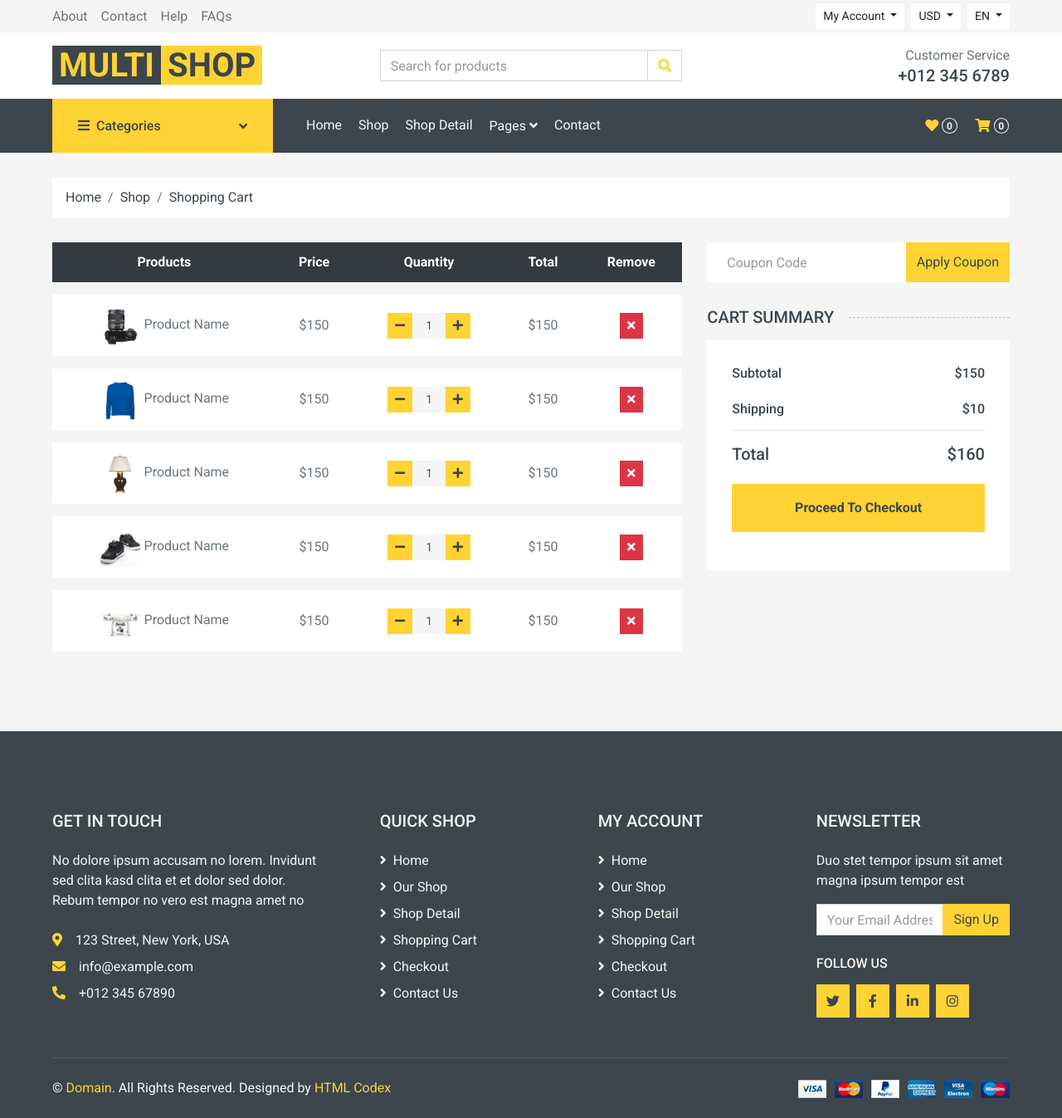
After one commit to nargesyaghoubi/Sky-Shop, a Django app: page /cart/ in a window 1280 px wide. The commit adds this page. Shown: the whole page at 83% size. Run offline with Django 5.2, Linux system fonts and the light colour scheme; some libraries are stand-ins or nearby versions.

Commit message:
add cart.html file

```diff
--- a/main/urls.py
+++ b/main/urls.py
@@ -1,8 +1,9 @@
 from django.urls import path, include
-from .views import index, shop
+from .views import index, shop, cart
 
 urlpatterns = [
     path('', index, name='index'),
     path('shop/', shop, name='shop'),
+    path('cart/', cart, name='cart')
 
 ]
--- a/main/views.py
+++ b/main/views.py
@@ -6,3 +6,5 @@ def index(request):
     return render(request, template_name='index.html')
 def shop(request):
     return render(request, template_name='shop.html')
+def cart(request):
+    return render(request, template_name='cart.html')
--- a/templates/_partials/navbar.html
+++ b/templates/_partials/navbar.html
@@ -44,22 +44,15 @@
                 </button>
                 <div class="collapse navbar-collapse justify-content-between" id="navbarCollapse">
                     <div class="navbar-nav mr-auto py-0">
-{#                         {% if %}#}
-{#                             class="nav-item nav-link active"#}
-{#                         {% else %}#}
-{##}
-{#                            class="nav-item nav-link"#}
-{#                        {% endif %}#}
-
 
                         <a href="{% url 'index' %}" {% if request.path == '/' %} class="nav-item nav-link active" {% else %} class="nav-item nav-link" {% endif %}>Home</a>
                         <a href="{% url 'shop' %}" {% if request.path == '/shop/' %} class="nav-item nav-link active" {% else %} class="nav-item nav-link" {% endif %}>Shop</a>
-                        <a href="detail.html" {% if request.path == '/detail/' %} class="nav-item nav-link active" {% else %} class="nav-item nav-link" {% endif %}>Shop Detail</a>
+                        <a href="{% url 'listings' %}" {% if request.path == '/listings/' %} class="nav-item nav-link active" {% else %} class="nav-item nav-link" {% endif %}>Shop Detail</a>
                         <div class="nav-item dropdown">
                             <a href="#" class="nav-link dropdown-toggle" data-toggle="dropdown">Pages <i
                                     class="fa fa-angle-down mt-1"></i></a>
                             <div class="dropdown-menu bg-primary rounded-0 border-0 m-0">
-                                <a href="cart.html" class="active">Shopping Cart</a>
+                                <a href="{% url 'cart' %}" {% if request.path == '/cart/' %} class="nav-item nav-link"  {% else %} class="nav-item nav-link" {% endif %}>Shopping Cart</a>
                                 <a href="checkout.html" class="dropdown-item">Checkout</a>
                             </div>
                         </div>
--- /dev/null
+++ b/templates/cart.html
@@ -0,0 +1,179 @@
+{% extends 'master.html' %}
+{% load static %}
+
+{% block content %}
+
+
+        <!-- Breadcrumb Start -->
+    <div class="container-fluid">
+        <div class="row px-xl-5">
+            <div class="col-12">
+                <nav class="breadcrumb bg-light mb-30">
+                    <a class="breadcrumb-item text-dark" href="{% url 'index' %}">Home</a>
+                    <a class="breadcrumb-item text-dark" href="{% url 'shop' %}">Shop</a>
+                    <a class="breadcrumb-item text-dark" href="{% url 'cart' %}">Shopping Cart</a>
+                </nav>
+            </div>
+        </div>
+    </div>
+    <!-- Breadcrumb End -->
+
+
+    <!-- Cart Start -->
+    <div class="container-fluid">
+        <div class="row px-xl-5">
+            <div class="col-lg-8 table-responsive mb-5">
+                <table class="table table-light table-borderless table-hover text-center mb-0">
+                    <thead class="thead-dark">
+                        <tr>
+                            <th>Products</th>
+                            <th>Price</th>
+                            <th>Quantity</th>
+                            <th>Total</th>
+                            <th>Remove</th>
+                        </tr>
+                    </thead>
+                    <tbody class="align-middle">
+                        <tr>
+                            <td class="align-middle"><img src="{% static 'img/product-1.jpg' %}" alt="" style="width: 50px;"> Product Name</td>
+                            <td class="align-middle">$150</td>
+                            <td class="align-middle">
+                                <div class="input-group quantity mx-auto" style="width: 100px;">
+                                    <div class="input-group-btn">
+                                        <button class="btn btn-sm btn-primary btn-minus" >
+                                        <i class="fa fa-minus"></i>
+                                        </button>
+                                    </div>
+                                    <input type="text" class="form-control form-control-sm bg-secondary border-0 text-center" value="1">
+                                    <div class="input-group-btn">
+                                        <button class="btn btn-sm btn-primary btn-plus">
+                                            <i class="fa fa-plus"></i>
+                                        </button>
+                                    </div>
+                                </div>
+                            </td>
+                            <td class="align-middle">$150</td>
+                            <td class="align-middle"><button class="btn btn-sm btn-danger"><i class="fa fa-times"></i></button></td>
+                        </tr>
+                        <tr>
+                            <td class="align-middle"><img src="{% static 'img/product-2.jpg' %}" alt="" style="width: 50px;"> Product Name</td>
+                            <td class="align-middle">$150</td>
+                            <td class="align-middle">
+                                <div class="input-group quantity mx-auto" style="width: 100px;">
+                                    <div class="input-group-btn">
+                                        <button class="btn btn-sm btn-primary btn-minus" >
+                                        <i class="fa fa-minus"></i>
+                                        </button>
+                                    </div>
+                                    <input type="text" class="form-control form-control-sm bg-secondary border-0 text-center" value="1">
+                                    <div class="input-group-btn">
+                                        <button class="btn btn-sm btn-primary btn-plus">
+                                            <i class="fa fa-plus"></i>
+                                        </button>
+                                    </div>
+                                </div>
+                            </td>
+                            <td class="align-middle">$150</td>
+                            <td class="align-middle"><button class="btn btn-sm btn-danger"><i class="fa fa-times"></i></button></td>
+                        </tr>
+                        <tr>
+                            <td class="align-middle"><img src="{% static 'img/product-3.jpg' %}" alt="" style="width: 50px;"> Product Name</td>
+                            <td class="align-middle">$150</td>
+                            <td class="align-middle">
+                                <div class="input-group quantity mx-auto" style="width: 100px;">
+                                    <div class="input-group-btn">
+                                        <button class="btn btn-sm btn-primary btn-minus" >
+                                        <i class="fa fa-minus"></i>
+                                        </button>
+                                    </div>
+                                    <input type="text" class="form-control form-control-sm bg-secondary border-0 text-center" value="1">
+                                    <div class="input-group-btn">
+                                        <button class="btn btn-sm btn-primary btn-plus">
+                                            <i class="fa fa-plus"></i>
+                                        </button>
+                                    </div>
+                                </div>
+                            </td>
+                            <td class="align-middle">$150</td>
+                            <td class="align-middle"><button class="btn btn-sm btn-danger"><i class="fa fa-times"></i></button></td>
+                        </tr>
+                        <tr>
+                            <td class="align-middle"><img src="{% static 'img/product-4.jpg' %}" alt="" style="width: 50px;"> Product Name</td>
+                            <td class="align-middle">$150</td>
+                            <td class="align-middle">
+                                <div class="input-group quantity mx-auto" style="width: 100px;">
+                                    <div class="input-group-btn">
+                                        <button class="btn btn-sm btn-primary btn-minus" >
+                                        <i class="fa fa-minus"></i>
+                                        </button>
+                                    </div>
+                                    <input type="text" class="form-control form-control-sm bg-secondary border-0 text-center" value="1">
+                                    <div class="input-group-btn">
+                                        <button class="btn btn-sm btn-primary btn-plus">
+                                            <i class="fa fa-plus"></i>
+                                        </button>
+                                    </div>
+                                </div>
+                            </td>
+                            <td class="align-middle">$150</td>
+                            <td class="align-middle"><button class="btn btn-sm btn-danger"><i class="fa fa-times"></i></button></td>
+                        </tr>
+                        <tr>
+                            <td class="align-middle"><img src="{% static 'img/product-5.jpg' %}" alt="" style="width: 50px;"> Product Name</td>
+                            <td class="align-middle">$150</td>
+                            <td class="align-middle">
+                                <div class="input-group quantity mx-auto" style="width: 100px;">
+                                    <div class="input-group-btn">
+                                        <button class="btn btn-sm btn-primary btn-minus" >
+                                        <i class="fa fa-minus"></i>
+                                        </button>
+                                    </div>
+                                    <input type="text" class="form-control form-control-sm bg-secondary border-0 text-center" value="1">
+                                    <div class="input-group-btn">
+                                        <button class="btn btn-sm btn-primary btn-plus">
+                                            <i class="fa fa-plus"></i>
+                                        </button>
+                                    </div>
+                                </div>
+                            </td>
+                            <td class="align-middle">$150</td>
+                            <td class="align-middle"><button class="btn btn-sm btn-danger"><i class="fa fa-times"></i></button></td>
+                        </tr>
+                    </tbody>
+                </table>
+            </div>
+            <div class="col-lg-4">
+                <form class="mb-30" action="">
+                    <div class="input-group">
+                        <input type="text" class="form-control border-0 p-4" placeholder="Coupon Code">
+                        <div class="input-group-append">
+                            <button class="btn btn-primary">Apply Coupon</button>
+                        </div>
+                    </div>
+                </form>
+                <h5 class="section-title position-relative text-uppercase mb-3"><span class="bg-secondary pr-3">Cart Summary</span></h5>
+                <div class="bg-light p-30 mb-5">
+                    <div class="border-bottom pb-2">
+                        <div class="d-flex justify-content-between mb-3">
+                            <h6>Subtotal</h6>
+                            <h6>$150</h6>
+                        </div>
+                        <div class="d-flex justify-content-between">
+                            <h6 class="font-weight-medium">Shipping</h6>
+                            <h6 class="font-weight-medium">$10</h6>
+                        </div>
+                    </div>
+                    <div class="pt-2">
+                        <div class="d-flex justify-content-between mt-2">
+                            <h5>Total</h5>
+                            <h5>$160</h5>
+                        </div>
+                        <button class="btn btn-block btn-primary font-weight-bold my-3 py-3">Proceed To Checkout</button>
+                    </div>
+                </div>
+            </div>
+        </div>
+    </div>
+    <!-- Cart End -->
+
+{% endblock content %}
--- a/templates/listings.html
+++ b/templates/listings.html
@@ -9,9 +9,9 @@
         <div class="row px-xl-5">
             <div class="col-12">
                 <nav class="breadcrumb bg-light mb-30">
-                    <a class="breadcrumb-item text-dark" href="#">Home</a>
-                    <a class="breadcrumb-item text-dark" href="#">Shop</a>
-                    <span class="breadcrumb-item active">Shop Detail</span>
+                    <a class="breadcrumb-item text-dark" href="{% url 'index' %}">Home</a>
+                    <a class="breadcrumb-item text-dark" href="{% url 'shop' %}">Shop</a>
+                    <a class="breadcrumb-item text-dark" href="{% url 'listings' %}">Shop Detail</a>
                 </nav>
             </div>
         </div>
```
Also changed, not shown: templates/shop.html (+5 -3 lines).
